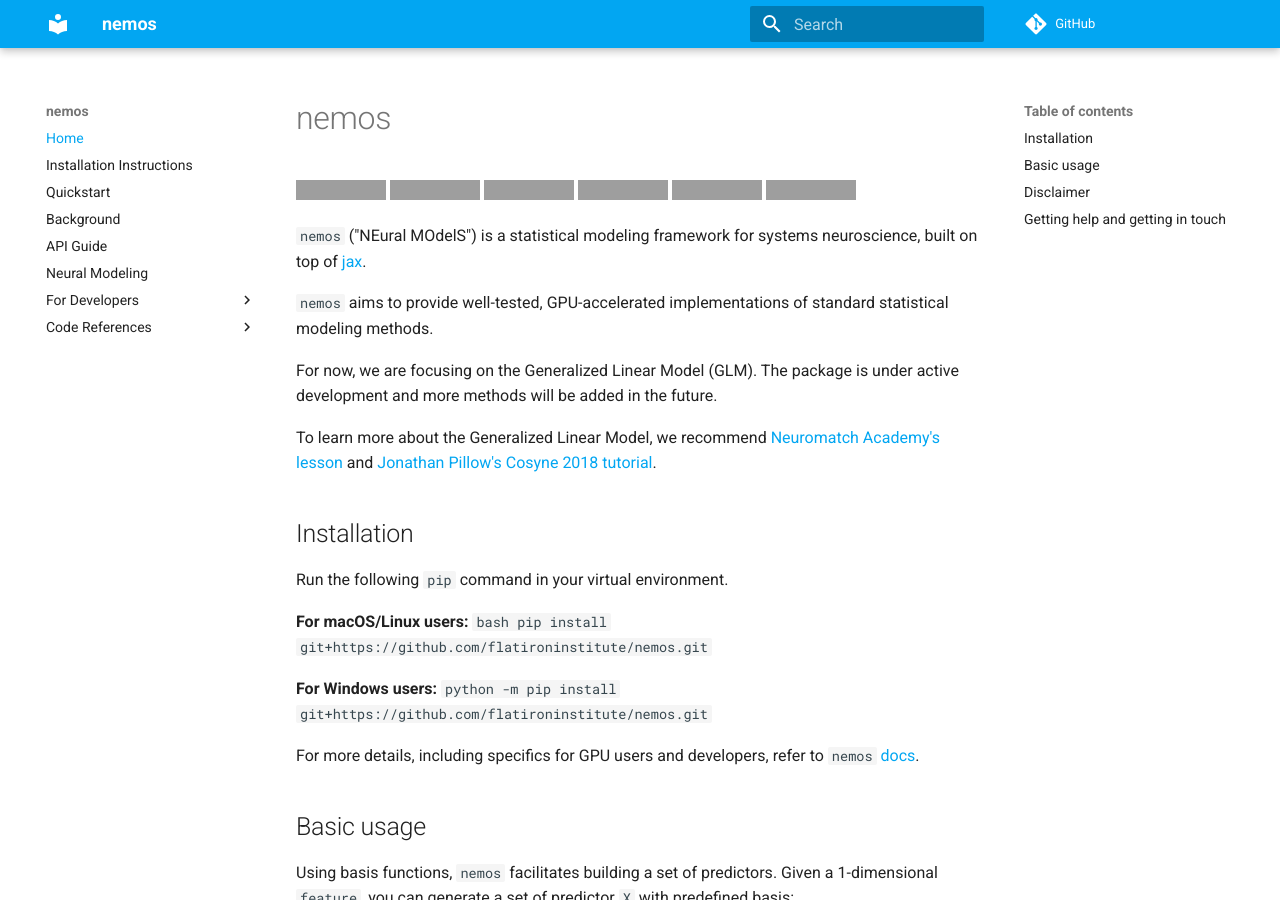
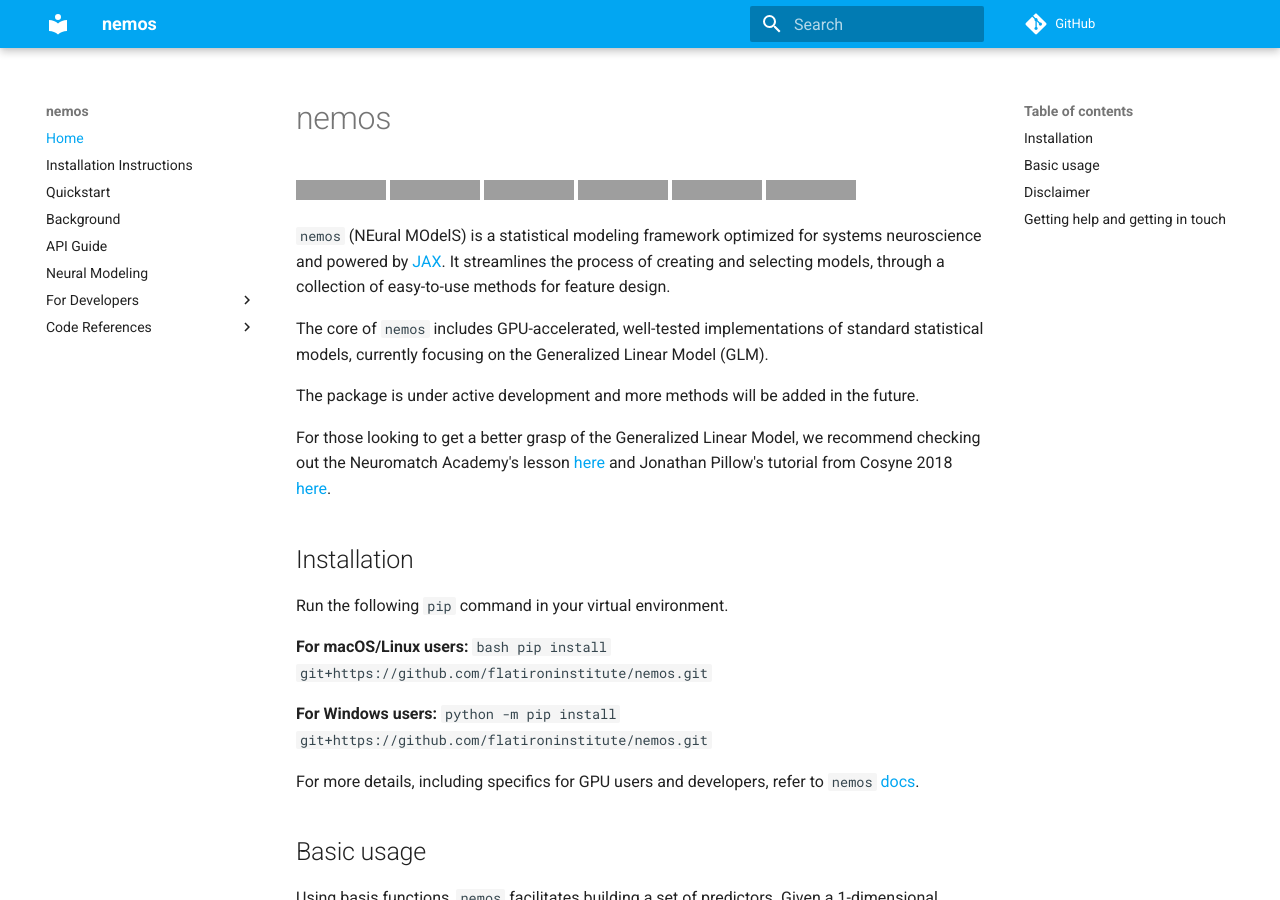
Before and after one commit to flatironinstitute/nemos, an MkDocs documentation site: the page built from docs/index.md, in a window 1280 px wide and 900 px high, cut to the strip 0-900 px from the top of the window. Built offline with MkDocs 1.6.1 and Material for MkDocs 9.7.7, drawn with Linux system fonts in a browser that asks for light colours; nearby versions of some CDN libraries; library files that are not in the unit come from our copies; comment, search, counter and statistics services are not loaded; grey boxes are pictures that could not be loaded.

```diff
--- a/docs/index.md
+++ b/docs/index.md
@@ -7,15 +7,19 @@
 [![Documentation Status](https://readthedocs.org/projects/nemos/badge/?version=latest)](https://nemos.readthedocs.io/en/latest/?badge=latest)
 [![nemos CI](https://github.com/flatironinstitute/nemos/actions/workflows/ci.yml/badge.svg)](https://github.com/flatironinstitute/nemos/actions/workflows/ci.yml)
 
-`nemos` ("NEural MOdelS") is a statistical modeling framework for systems
-neuroscience, built on top of [jax](jax.readthedocs.io/).
+`nemos` (NEural MOdelS) is a statistical modeling framework optimized for systems neuroscience and powered by [JAX](jax.readthedocs.io/).
+It streamlines the process of creating and selecting models, through a collection of easy-to-use methods for feature design.
 
-`nemos` aims to provide well-tested, GPU-accelerated implementations of standard statistical modeling methods.
+The core of `nemos` includes GPU-accelerated, well-tested implementations of standard statistical models, currently
+focusing on the Generalized Linear Model (GLM).
 
-For now, we are focusing on the Generalized Linear Model (GLM). The package is under active development and more methods will be added in the future.
+The package is under active development and more methods will be added in the future.
 
-To learn more about the Generalized Linear Model, we recommend [Neuromatch Academy's
-lesson](https://compneuro.neuromatch.io/tutorials/W1D3_GeneralizedLinearModels/student/W1D3_Intro.html) and [Jonathan Pillow's Cosyne 2018 tutorial](https://www.youtube.com/watch?v=NFeGW5ljUoI&t=424s).
+For those looking to get a better grasp of the Generalized Linear Model, we recommend checking out the
+Neuromatch Academy's lesson [here](https://www.youtube.com/watch?v=NFeGW5ljUoI&t=424s) and Jonathan Pillow's tutorial
+from Cosyne 2018 [here](https://www.youtube.com/watch?v=NFeGW5ljUoI&t=424s).
+
+
 
 
 ## Installation
```
Also changed, not shown: README.md (+12 -7 lines).
